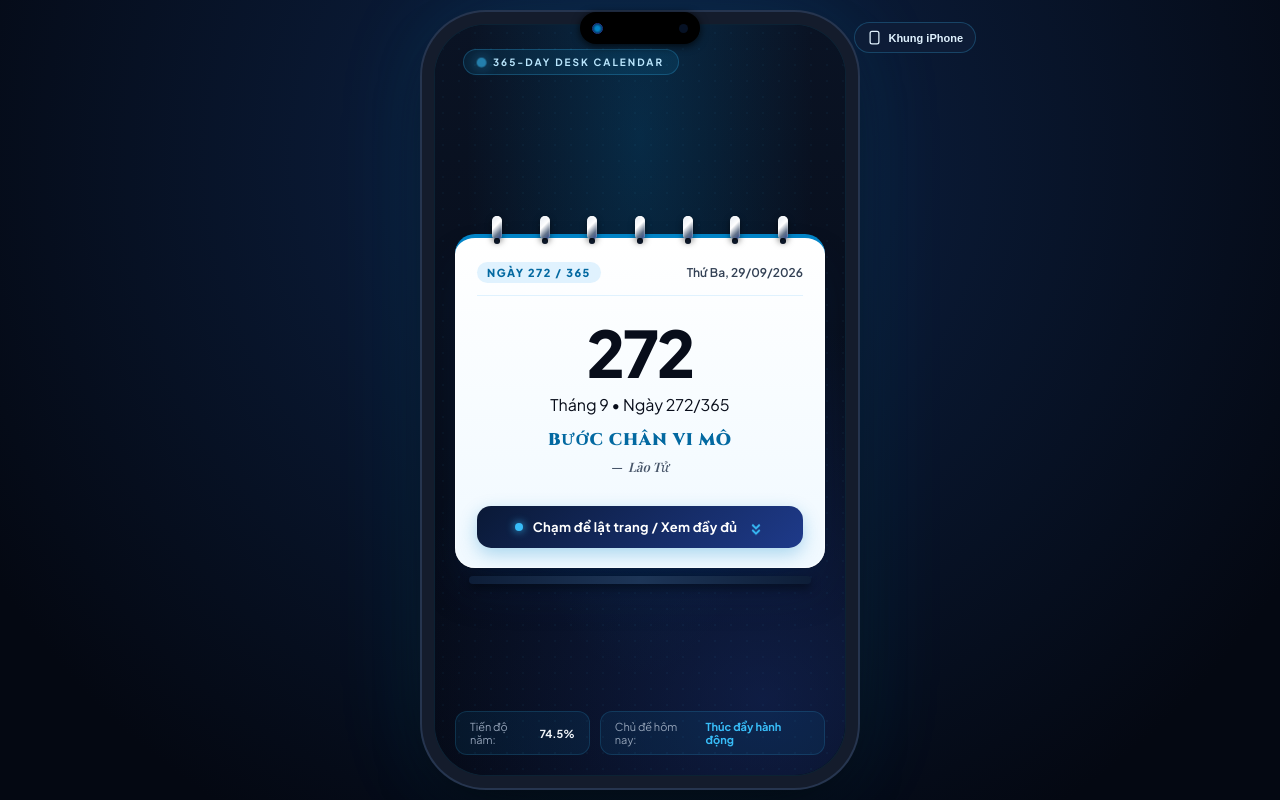
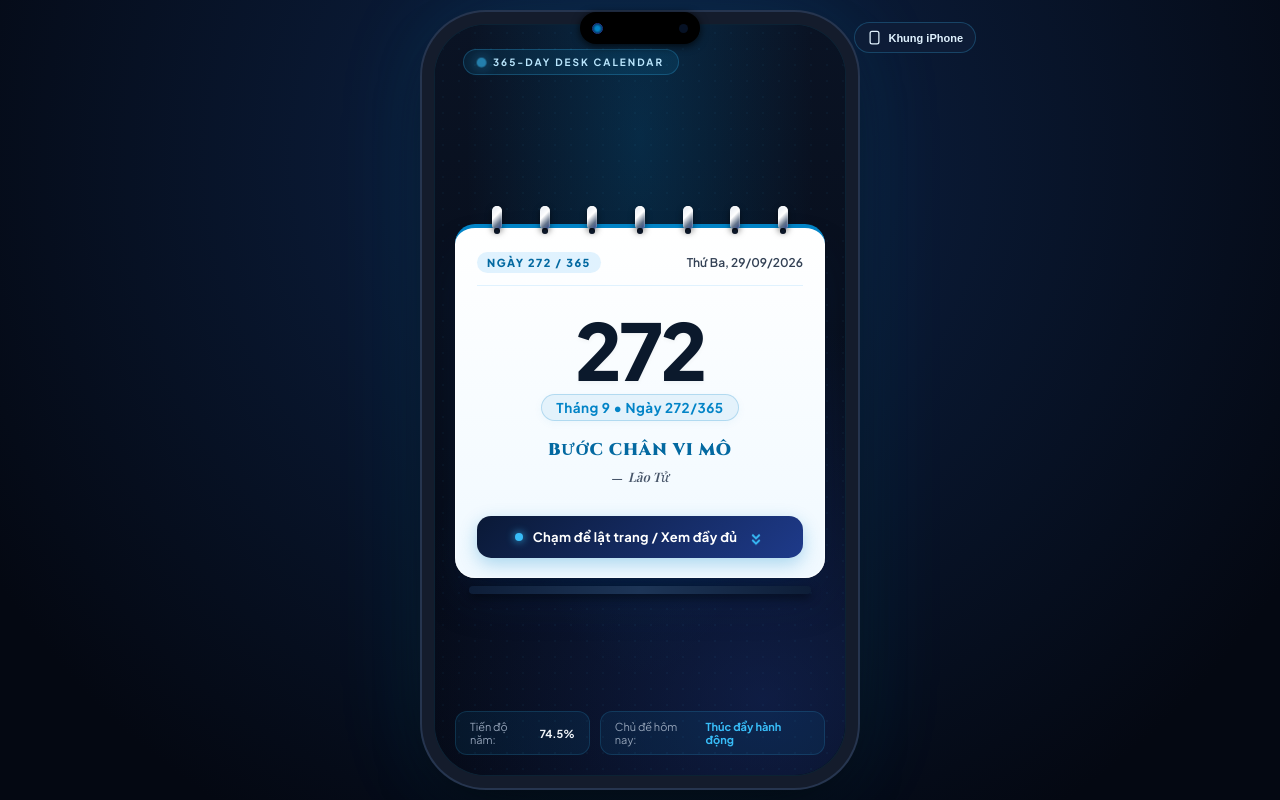
Before and after one commit to thang-vunam/mindset-calendar-365, a website: page index.html in a window 1280 px wide. Drawn offline with nearby package versions, Linux system fonts and the light colour scheme; a web font is replaced by a local one.

Commit message:
Implement Cách 2: Desk calendar layout with day of month hero number and month sub-label (css/style.css)

```diff
--- a/css/style.css
+++ b/css/style.css
@@ -460,23 +460,38 @@ html, body {
 
 .widget-number-display {
   display: flex;
-  align-items: baseline;
+  justify-content: center;
+  align-items: center;
+  margin: 2px 0 0 0;
+}
+
+.big-day-number {
+  font-size: 78px;
+  font-weight: 900;
+  line-height: 0.95;
+  letter-spacing: -2.5px;
+  color: #0b192c;
+  font-family: var(--font-sans);
+  text-shadow: 0 2px 4px rgba(0, 0, 0, 0.04);
+}
+
+.widget-month-sublabel {
+  display: inline-flex;
+  align-items: center;
+  justify-content: center;
   gap: 6px;
-}
-
-.big-day-number {
-  font-size: 64px;
-  font-weight: 900;
-  line-height: 1;
-  letter-spacing: -2px;
-  color: var(--text-pure-black);
   font-family: var(--font-sans);
-}
-
-.widget-year-tag {
-  font-size: 16px;
+  font-size: 13.5px;
   font-weight: 700;
-  color: #64748b;
+  letter-spacing: 0.5px;
+  color: #0284c7;
+  background: rgba(2, 132, 199, 0.08);
+  padding: 4px 14px;
+  border-radius: 999px;
+  border: 1px solid rgba(2, 132, 199, 0.22);
+  margin-top: -2px;
+  margin-bottom: 4px;
+  box-shadow: 0 2px 8px rgba(2, 132, 199, 0.05);
 }
 
 .widget-headline {
```
